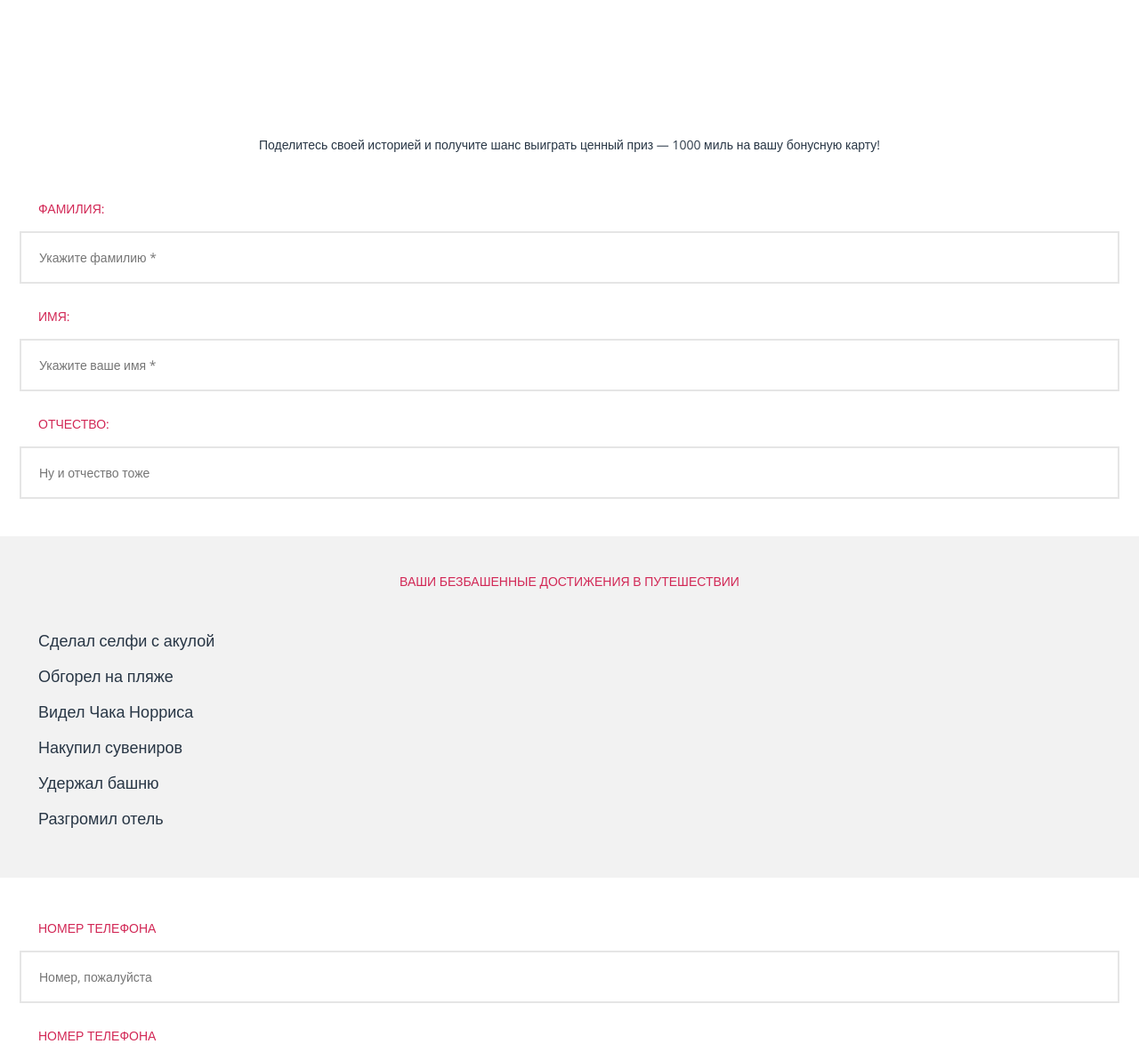
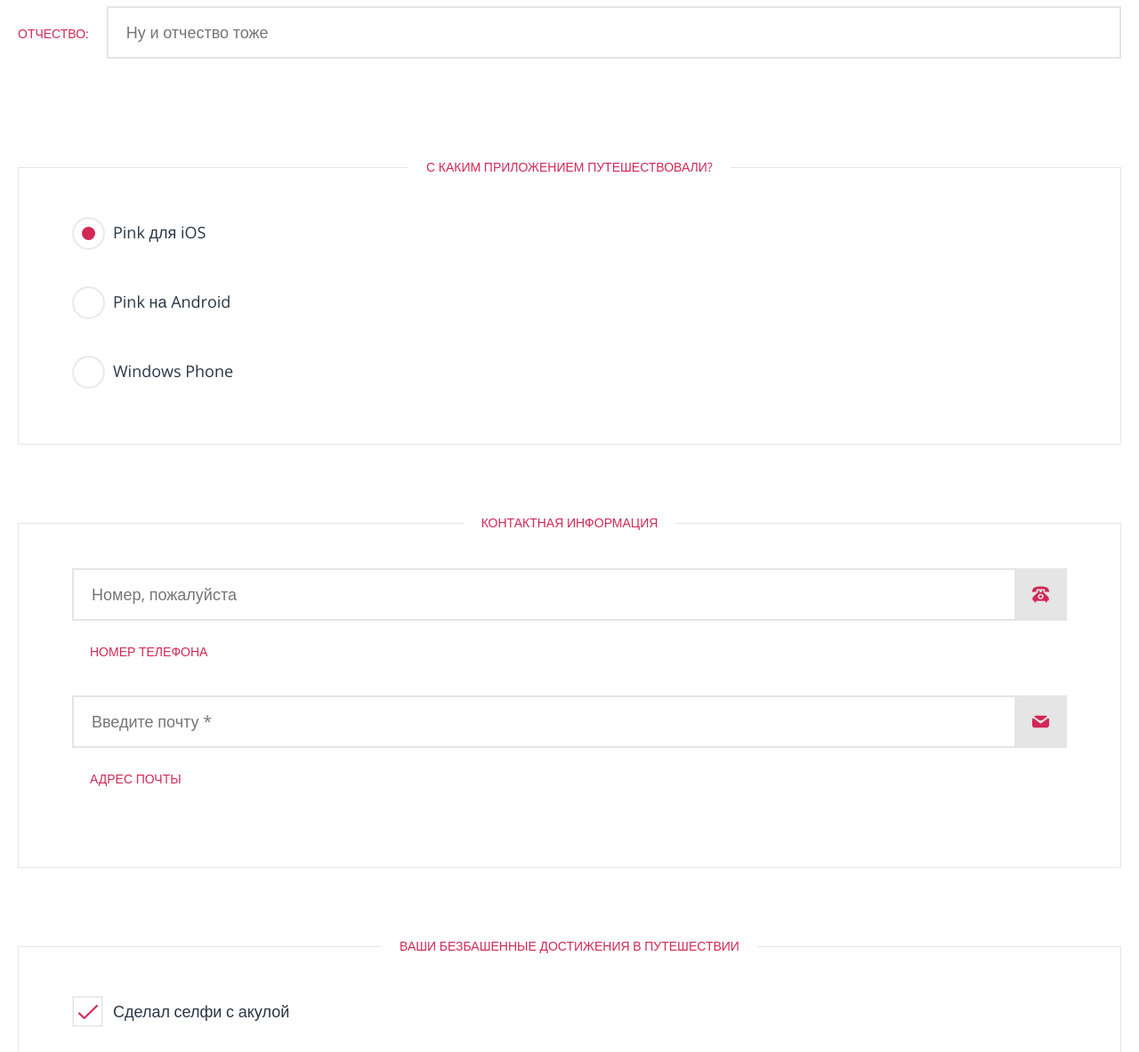
Before and after one commit to Kryazh113/Pink, a website: page source/form.html in a window 1280 px wide. Shown: the part 828-2011 px from the top of the page at 89% size. Drawn offline with nearby package versions, Linux system fonts and the light colour scheme; files that its build step writes are made by us from their sources.

Commit message:
стилизация form.html планшетное разрешение

```diff
--- a/source/form.html
+++ b/source/form.html
@@ -45,20 +45,29 @@
     <section class="contest">
       <div class="contest__wrapper">
         <header class="contest__header  main-header">
-          <h2 class="contest__title  main-header--preview">Конкурс на самое безбашеное путешествие с Пинк.</h2>
+          <h2 class="contest__title  main-header--preview">Конкурс на самое<br> безбашеное<br> путешествие с Пинк.</h2>
         </header>
         <form class="contest__form form" action="https://echo.htmlacademy.ru/courses" method="get">
-          <h3 class="form__description">Поделитесь своей историей и получите шанс выиграть ценный приз — 1000 миль на вашу бонусную карту!</h3>
-          <fieldset class="form__section user-data">
+          <h3 class="form__description  wrapper">Поделитесь своей историей и получите шанс выиграть ценный приз — 1000 миль на вашу бонусную карту!<span class="not__mobile">Пожалуйста, заполните форму ниже:</span></h3>
+          <fieldset class="form__section user-data wrapper">
             <h3 class="visually-hidden">Общие данные</h3>
-            <label class="form__label" for="surname">Фамилия:</label><br>
+            <label class="form__label" for="surname">
+              <span>Фамилия:</span>
               <input class="form__input" type="text" name="surname" id="surname" placeholder="Укажите фамилию *" required><br>
-            <label class="form__label" for="name">Имя:</label><br>
+            </label><br>
+
+            <label class="form__label" for="name">
+              <span>Имя:</span>
               <input class="form__input" type="text" name="name" id="name" placeholder="Укажите ваше имя *" required><br>
-            <label class="form__label" for="patronymic">Отчество:</label><br>
+            </label><br>
+
+            <label class="form__label" for="patronymic">
+              <span>Отчество:</span>
               <input class="form__input" type="text" name="patronymic" id="patronymic" placeholder="Ну и отчество тоже">
+            </label><br>
+
           </fieldset>
-          <fieldset class="form__section achievements">
+          <fieldset class="form__section achievements wrapper">
             <h3 class="form__section__title">Ваши Безбашенные достижения в путешествии</h3>
             <input class="achievements__checkbox visually-hidden" type="checkbox" id="selfie" name="selfie" checked>
             <label class="achievements__check form__label" for="selfie">Сделал селфи с акулой</label><br>
@@ -71,37 +80,46 @@
             <input class="achievements__checkbox visually-hidden" type="checkbox" id="tower" name="tower" checked>
             <label class="achievements__check form__label" for="tower">Удержал башню</label><br>
             <input class="achievements__checkbox visually-hidden" type="checkbox" id="hotel" name="hotel">
-            <label class="achievements__check form__label" for="hotel">Разгромил отель</label><br>
+            <label class="achievements__check form__label" for="hotel">Разгромил отель</label>
           </fieldset>
-          <fieldset class="form__section contacts">
-            <h3 class="visually-hidden">Контактные данные</h3>
-            <label class="form__label" for="phone">Номер телефона</label><br>
-            <input class="form__input" type="tel" name="phone" id="phone" placeholder="Номер, пожалуйста"><br>
-            <label class="form__label" for="email">Номер телефона</label><br>
+          <fieldset class="form__section contacts wrapper">
+            <h3 class="form__section__title not__mobile">Контактная информация</h3>
+            <label class="form__label" for="phone">
+              <span>Номер телефона</span>
+              <input class="form__input" type="tel" name="phone" id="phone" placeholder="Номер, пожалуйста">
+              <img class="form__input__icon" src="img/phone icon.svg" width="20" height="19" alt="">
+            </label><br>
+            <label class="form__label" for="email">
+              <span>Адрес почты</span>
               <input class="form__input" type="email" name="email" id="email" placeholder="Введите почту *" required>
+              <img class="form__input__icon" src="img/mail icon.svg" width="18" height="13" alt="">
+            </label><br>
+
           </fieldset>
-          <fieldset class="form__section application">
+          <fieldset class="form__section application wrapper">
             <h3 class="form__section__title">С каким приложением путешествовали?</h3>
             <input class="application__radio-button visually-hidden" type="radio" id="ios" name="application" checked>
             <label class="form__label application__radio" for="ios">Pink для iOS</label><br>
             <input class="application__radio-button visually-hidden" type="radio" id="android" name="application">
             <label class="form__label application__radio" for="android">Pink на Android</label><br>
             <input class="application__radio-button visually-hidden" type="radio" id="windows" name="application">
-            <label class="form__label application__radio" for="windows">Windows Phone</label><br>
+            <label class="form__label application__radio" for="windows">Windows Phone</label>
           </fieldset>
-          <fieldset class="form__section comment">
+          <fieldset class="form__section comment wrapper">
             <h3 class="form__section__title">Опишите свои эмоции</h3>
             <textarea class="form__input form__textarea" name="comment" cols="30" rows="10" placeholder="Можно прям в красках, не стесняясь в выражениях"></textarea>
           </fieldset>
+          <fieldset class="form__section submit">
             <input class="form__button-submit button" type="submit" value="Отправить форму">
             <span class="form__text">* — Обязательные поля</span>
+          </fieldset>
         </form>
       </div>
     </section>
   </main>
 
   <footer class="page-footer">
-    <div class="page-footer__wrapper">
+    <div class="page-footer__wrapper wrapper">
       <div class="page-footer__logo logo">
         <img src="img/logotype-footer-mobile.svg" width="145" height="40" alt="Логотип PINK">
       </div>
@@ -127,7 +145,7 @@
 
   <div class="modal modal--error">
     <div class="modal__description">
-      <h3 class="modal__title">Что-то пошло не так!</h3>
+      <h3 class="modal__title">Что-то пошло<br class="not__mobile"> не так!</h3>
       <p class="modal__text">Проверьте поля, выделенные красным, скорее всего вы забыли их заполнить</p>
     </div>
     <button class="modal__button form__button-submit button" type="button">OK</button>
@@ -136,7 +154,7 @@
   <div class="modal modal--sucsess">
     <div class="modal__description">
       <h3 class="modal__title">Ваша заявка отправлена</h3>
-      <p class="modal__text">Спасибо за ваше участие, ваша заявка уже поступила к нам. В ближайшее время мы рассмотрим ее и ответим вам.</p>
+      <p class="modal__text">Спасибо за ваше участие, ваша заявка уже поступила к нам. В ближайшее время мы рассмотрим<br class="not__mobile"> ее и ответим вам.</p>
     </div>
     <button class="modal__button form__button-submit button" type="button">Закрыть окно</button>
   </div>
--- a/source/sass/form-main/contest.scss
+++ b/source/sass/form-main/contest.scss
@@ -1,17 +1,45 @@
+.contest__header.main-header {
+  @media (min-width: $tablet-width) {
+    min-height: 425px;
+    justify-content: center;
+  }
+}
+
+.form {
+  margin-top: -40px;
+
+  @media (min-width: $tablet-width) {
+    display: flex;
+    flex-direction: column;
+  }
+}
+
 .form__description {
   color: $dark_gray;
   font-size: 14px;
   font-weight: 400;
   line-height: 30px;
-  margin: 54px 20px;
   text-align: center;
-  margin-bottom: 0;
+  margin: 0;
+
+  @media (min-width: $tablet-width) {
+    padding: 40px 85px;
+    font-size: 18px;
+    order: 0;
+  }
 }
 
 .form__section {
   border: none;
-  padding: 42px 22px;
   margin: 0;
+  padding: 44px 20px;
+
+  @media (min-width: $tablet-width) {
+    position: relative;
+    padding: 50px 60px;
+    margin: 44px 20px;
+    border: 1px solid $table_background;
+  }
 }
 
 .form__section__title {
@@ -19,40 +47,120 @@
   text-align: center;
   text-transform: uppercase;
   margin: 0 25px;
+  margin-bottom: 44px;
   padding: 0;
   font-size: 14px;
   line-height: 18px;
   font-weight: 400;
-  margin-bottom: 42px;
+
+  @media (min-width: $tablet-width) {
+    position: absolute;
+    top: -30px;
+    left: 0;
+    right: 0;
+    margin: 0 auto;
+    background-color: $basic_white;
+    padding: 20px;
+    width: fit-content;
+  }
+}
+
+//порядок расположения на планшетном разрешении
+@media (min-width: $tablet-width) {
+  .user-data {
+    order: 0;
+    padding: 0;
+    border: none;
+  }
+
+  .achievements {
+    order: 3;
+  }
+
+  .contacts {
+    order: 2;
+
+    & label {
+      flex-direction: column-reverse;
+      align-items: flex-start;
+    }
+
+    & span {
+      margin-left: 20px;
+    }
+  }
+
+  .application {
+    order: 1;
+  }
+
+  .comment {
+    order: 4;
+  }
+
+  .submit {
+    order: 5;
+    border: none;
+    display: flex;
+    justify-content: space-between;
+    align-items: baseline;
+    padding: 0;
+  }
 }
 
 .form__label {
   display: inline-block;
   color: $basic_pink;
-  padding-left: 21px;
   font-size: 14px;
   font-weight: 400;
   line-height: 30px;
   margin-bottom: 10px;
   text-transform: uppercase;
+
+  @media (min-width: $tablet-width) {
+    position: relative;
+    width: 100%;
+    display: flex;
+    align-items: baseline;
+    justify-content: space-between;
+
+    & span {
+      margin-right: 20px;
+      margin-top: 20px;
+    }
+  }
 }
 
 .form__input {
   width: 100%;
   height: 59px;
   padding: 23px 20px;
+  font-size: 18px;
   line-height: 30px;
   border: 2px solid $table_background;
-  margin-bottom: 22px;
 
   &:last-child {
     margin-bottom: 0;
   }
 }
 
+.form__input__icon {
+  position: absolute;
+  width: 59px;
+  height: 59px;
+  padding: 20px;
+  background-color: $table_background;
+  right: 0;
+  top: 0;
+}
+
 .achievements,
 .application {
   background-color: $light_gray;
+
+  @media (min-width: $tablet-width) {
+    background-color: $basic_white;
+  }
 }
 
 .achievements__check,
@@ -62,6 +170,73 @@
   font-weight: 400;
   line-height: 30px;
   text-transform: inherit;
+}
+
+.achievements__check {
+  position: relative;
+  padding: 7px;
+  padding-left: 46px;
+  display: block;
+  margin-bottom: 10px;
+}
+
+.achievements__checkbox + label::before {
+  content: "";
+  position: absolute;
+  width: 35px;
+  height: 35px;
+  background-color: $basic_white;
+  border-radius: 1px;
+  border: 2px solid $table_background;
+  outline: 1px solid $light_gray;
+  outline-offset: -1px;
+  left: 0;
+  top: 5px;
+}
+
+.achievements__checkbox:checked + label::after {
+  content: "";
+  position: absolute;
+  width: 22px;
+  height: 16px;
+  background-image: url("./../../img/ok.svg");
+  background-repeat: no-repeat;
+  background-position: 50%, 50%;
+  left: 7px;
+  top: 15px;
+}
+
+.application__radio {
+  position: relative;
+  padding: 7px;
+  padding-left: 46px;
+  display: block;
+  margin-bottom: 10px;
+}
+
+.application__radio-button + label::before {
+  content: "";
+  position: absolute;
+  width: 37px;
+  height: 37px;
+  background-color: $basic_white;
+  border-radius: 50%;
+  border: 2px solid $table_background;
+  outline: 1px solid $light_gray;
+  outline-offset: -1px;
+  left: 0;
+  top: 5px;
+}
+
+.application__radio-button:checked + label::after {
+  content: "";
+  position: absolute;
+  width: 15px;
+  height: 15px;
+  background-color: $basic_pink;
+  border-radius: 50%;
+  left: 11px;
+  top: 16px;
 }
 
 .form__textarea {
@@ -75,6 +250,12 @@
   border-radius: 1px;
   border: 2px solid $basic_green;
   margin-bottom: 46px;
+
+  @media (min-width: $tablet-width) {
+    margin: 0;
+    width: 296px;
+    height: 59px;
+  }
 }
 
 .form__text {
--- a/source/sass/index-main/advantages.scss
+++ b/source/sass/index-main/advantages.scss
@@ -36,8 +36,6 @@
   text-align: center;
 
   @media (min-width: $tablet-width) {
-    font-size: 40px;
-    font-weight: 300;
     line-height: 48px;
     min-width: 300px;
     min-height: 127px;
```
Also changed, not shown: source/sass/common-blocks/global.scss (+6 -1 lines), source/sass/form-main/modal.scss (+24 -1 lines), source/img/mail icon.svg (added), source/img/ok.svg (added), source/img/phone icon.svg (added). Lines whose indentation alone changed are shown as unchanged.
